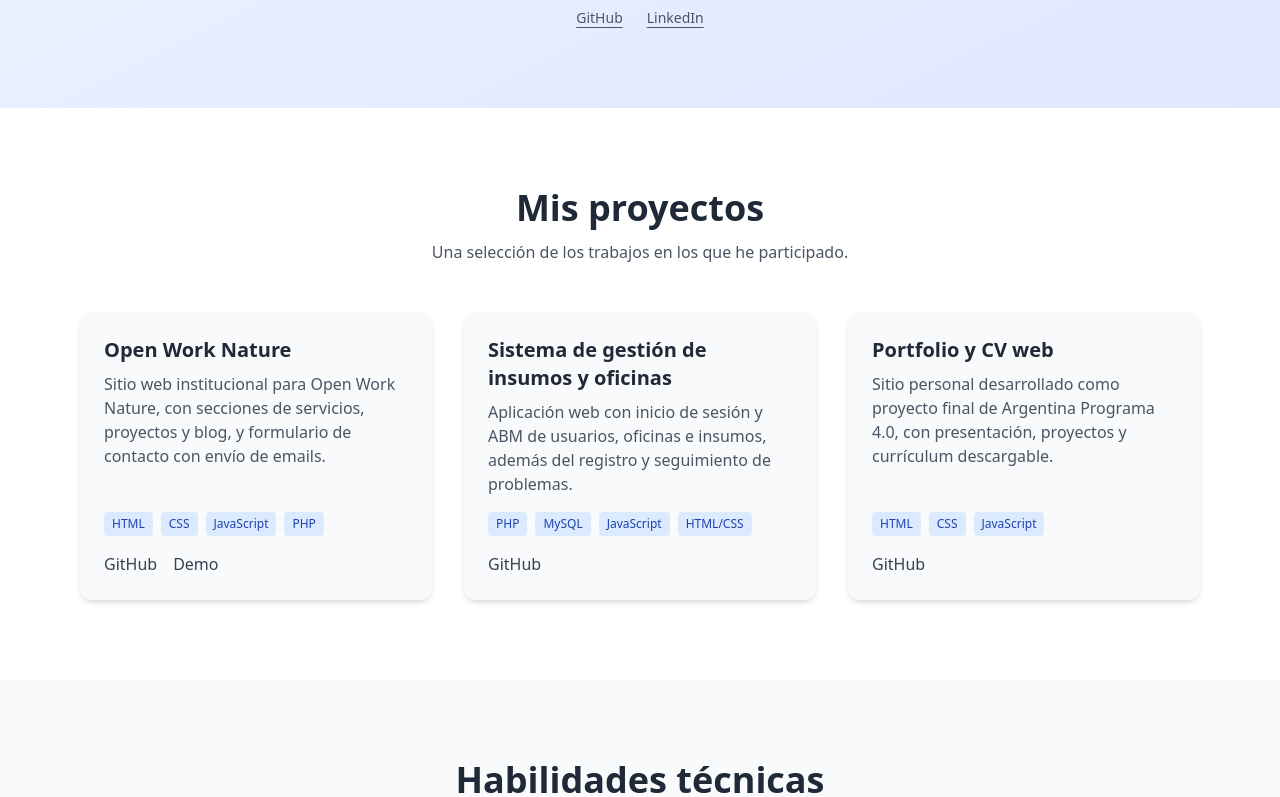
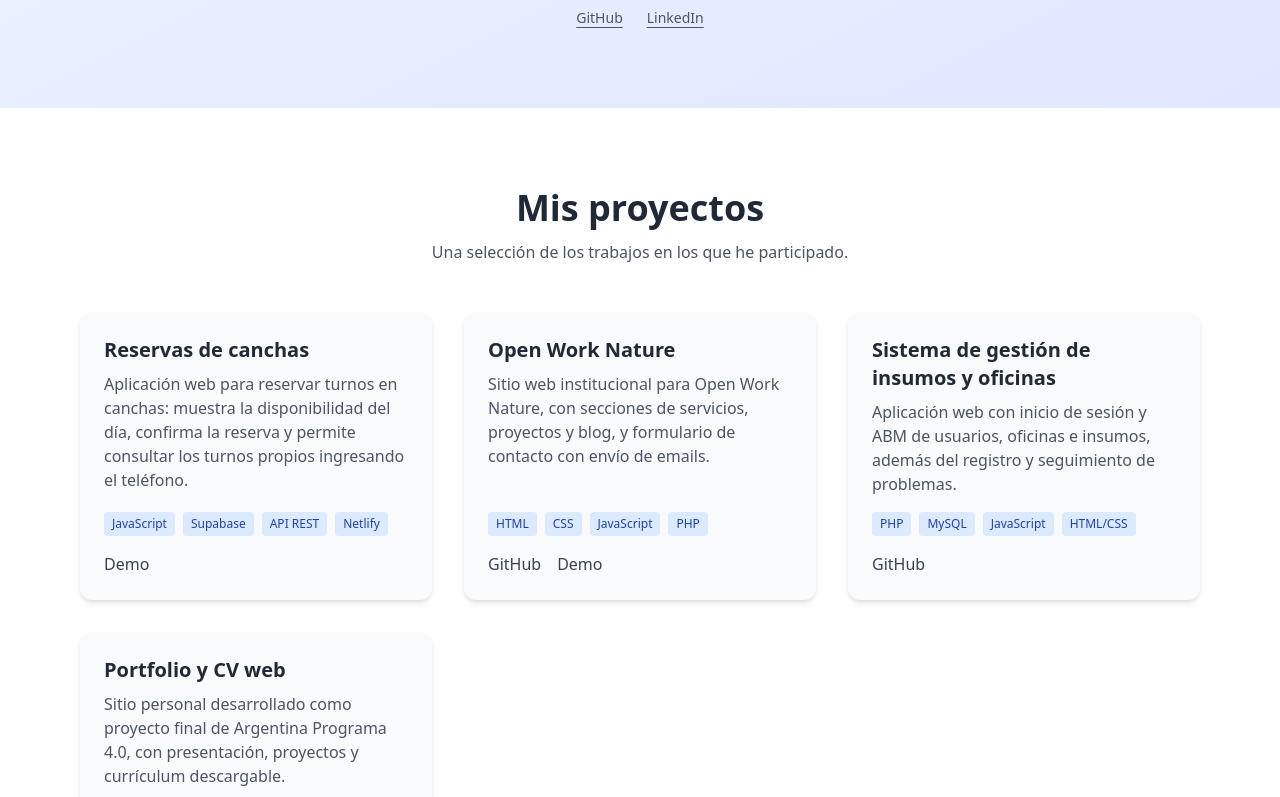
Before and after one commit to HernanDiaz94/MiPorfolio, a React (Vite) app: page / in a window 1280 px wide. Shown: the part 587-1384 px from the top of the page. Built offline with nearby package versions, Linux system fonts and the light colour scheme; no server answers; the database is empty.

Commit message:
Agrega proyecto Reservas de canchas

```diff
--- a/src/content.js
+++ b/src/content.js
@@ -14,6 +14,15 @@ export const profile = {
 }
 
 export const projects = [
+  {
+    id: 'reservas-canchas',
+    nombre: 'Reservas de canchas',
+    descripcion:
+      'Aplicación web para reservar turnos en canchas: muestra la disponibilidad del día, confirma la reserva y permite consultar los turnos propios ingresando el teléfono.',
+    tecnologias: ['JavaScript', 'Supabase', 'API REST', 'Netlify'],
+    enlace_github: '',
+    enlace_demo: 'https://reservas-canchas.netlify.app/',
+  },
   {
     id: 'openworknature',
     nombre: 'Open Work Nature',
```
